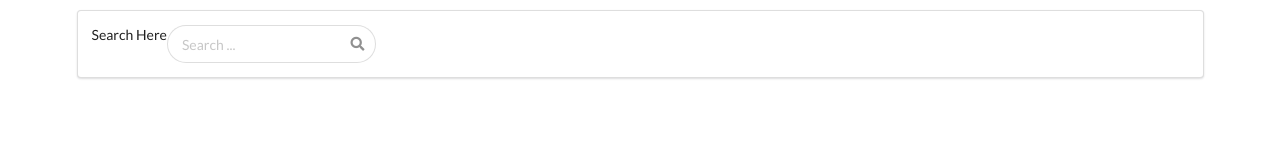
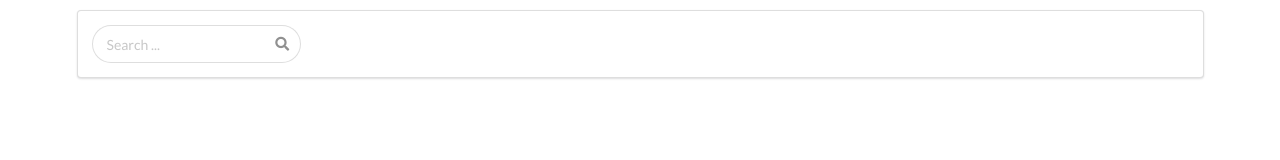
Before and after one commit to deepakbhattmits/react-mini-project, a React (Create React App) app: page / in a window 1280 px wide. Shown: the top 160 px of the page. Built offline with nearby package versions, Linux system fonts and the light colour scheme.

Commit message:
changes for on change icon

```diff
--- a/src/components/App.jsx
+++ b/src/components/App.jsx
@@ -7,7 +7,8 @@ import SearchResult from './SearchResult'
 class App extends Component {
     state = {
                 repos: [],
-                status: false
+                status: false,
+                classSearch: ''
     }
     getData = async ( e ) => {
         // e.preventDefault();
@@ -17,7 +18,7 @@ class App extends Component {
 
         const repos = response.data;
        // console.log(repos);
-        this.setState({ repos: repos, status: Object.entries(repos).length > 0 });
+        this.setState({ repos: repos, status: Object.entries(repos).length > 0, classSearch: 'loading'});
      }
 
 
@@ -29,8 +30,8 @@ class App extends Component {
 
                         <div className="ui container">
                 <div className="row">
-                        <SearchBar getData = { this.getData  } />
-                        <SearchResult repos={ this.state.repos } status= { this.state.status }/>
+                        <SearchBar getData = { this.getData  } class= { this.state.classSearch } />
+                        <SearchResult repos={ this.state.repos } status= { this.state.status } />
 
 
 
--- a/src/components/SearchBar.jsx
+++ b/src/components/SearchBar.jsx
@@ -37,21 +37,20 @@ class SearchBar extends Component {
 
                 <div className="ui segment" style={ {marginTop:'10px'} }>
                {/* <form onSubmit={this.props.getData}> */}
-                    <div className="ui search">
+                    <div className={`ui search ${ this.props.class }`}>
                         <div className="ui icon input">
-                        <label>Search Here </label>
-                        <input
+                            <input
                             className="prompt"
                             type="text"
                             placeholder="Search ..."
                             name="termInput"
                             autoComplete='off'
                             onChange={ this.props.getData }
-                        />
-                        <i className="search icon"></i>
+                            />
+                            <i className="search icon"></i>
                         </div>
 
-                        </div>
+                    </div>
                 {/* </form>    */}
 
                 </div>
```
